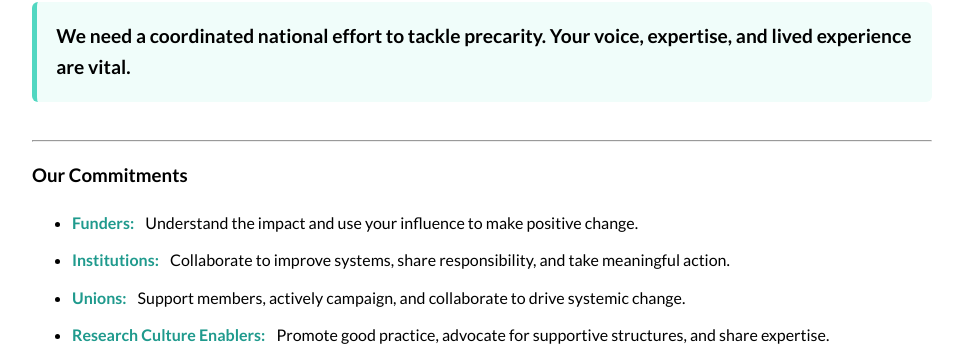
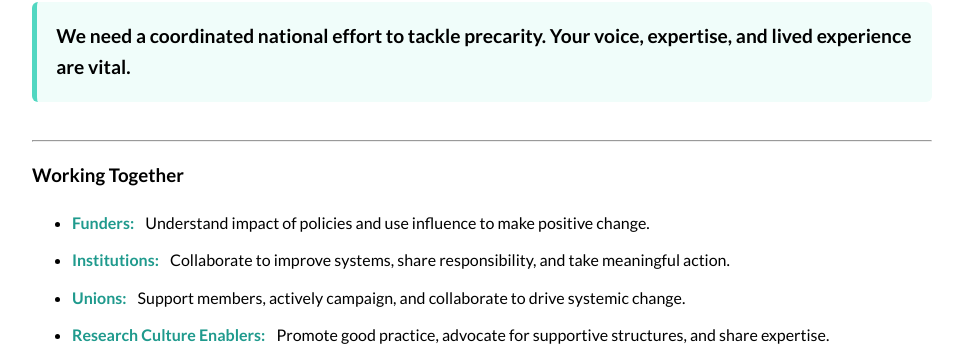
Before and after one commit to rikanair/precarity, a Jekyll site: the page built from index.md, in a window 1280 px wide. Shown: the part 1705-2063 px from the top of the page, without its empty margins (158-1121 px from the left). Built offline with Jekyll 4.4.1, drawn with Linux system fonts in a browser that asks for light colours.

Commit message:
Update index.md

```diff
--- a/index.md
+++ b/index.md
@@ -71,10 +71,10 @@ Surveys and discussions with researchers consistently show that these conditions
 
 ---
 
-### Our Commitments
+### Working Together
 
 <ul class="what-can-do">
-  <li><h4>Funders:</h4> Understand the impact and use your influence to make positive change.</li>
+  <li><h4>Funders:</h4> Understand impact of policies and use influence to make positive change.</li>
   <li><h4>Institutions:</h4> Collaborate to improve systems, share responsibility, and take meaningful action.</li>
   <li><h4>Unions:</h4> Support members, actively campaign, and collaborate to drive systemic change.</li>
   <li><h4>Research Culture Enablers:</h4> Promote good practice, advocate for supportive structures, and share expertise.</li>
```
